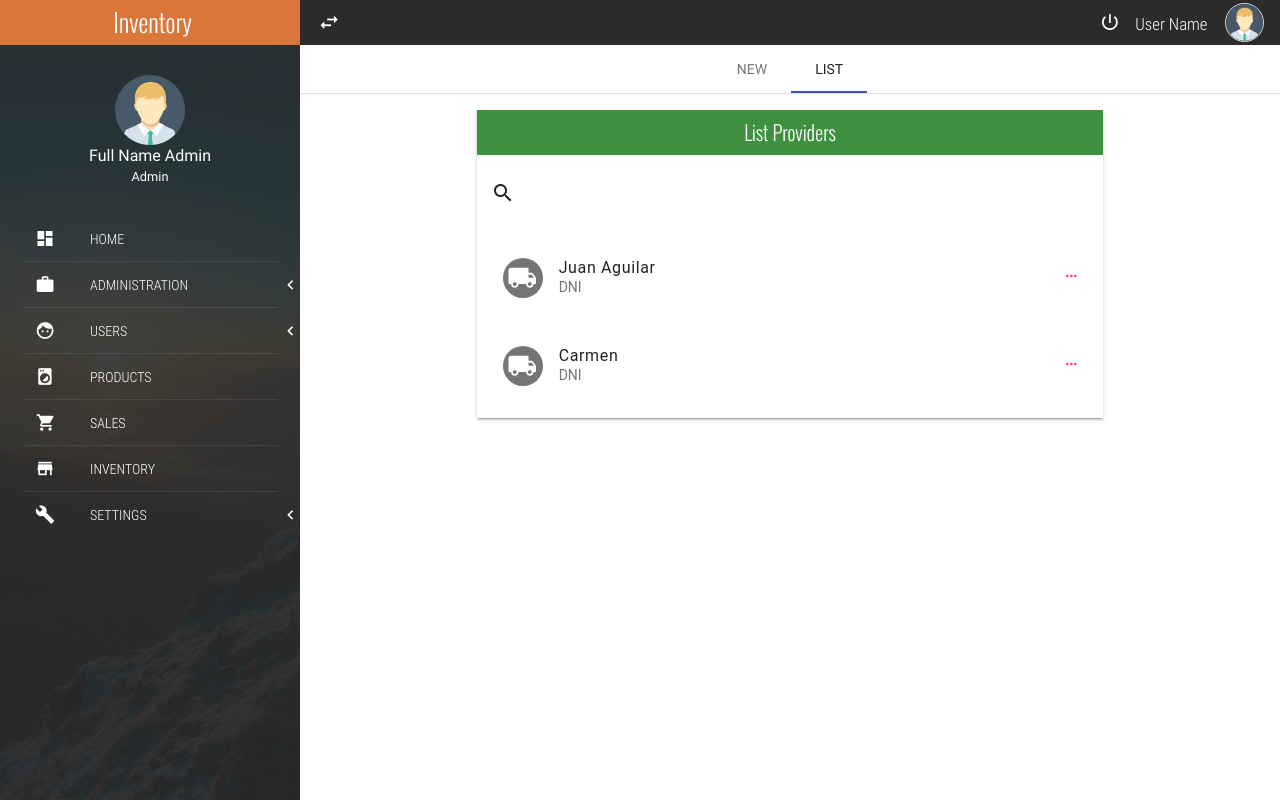
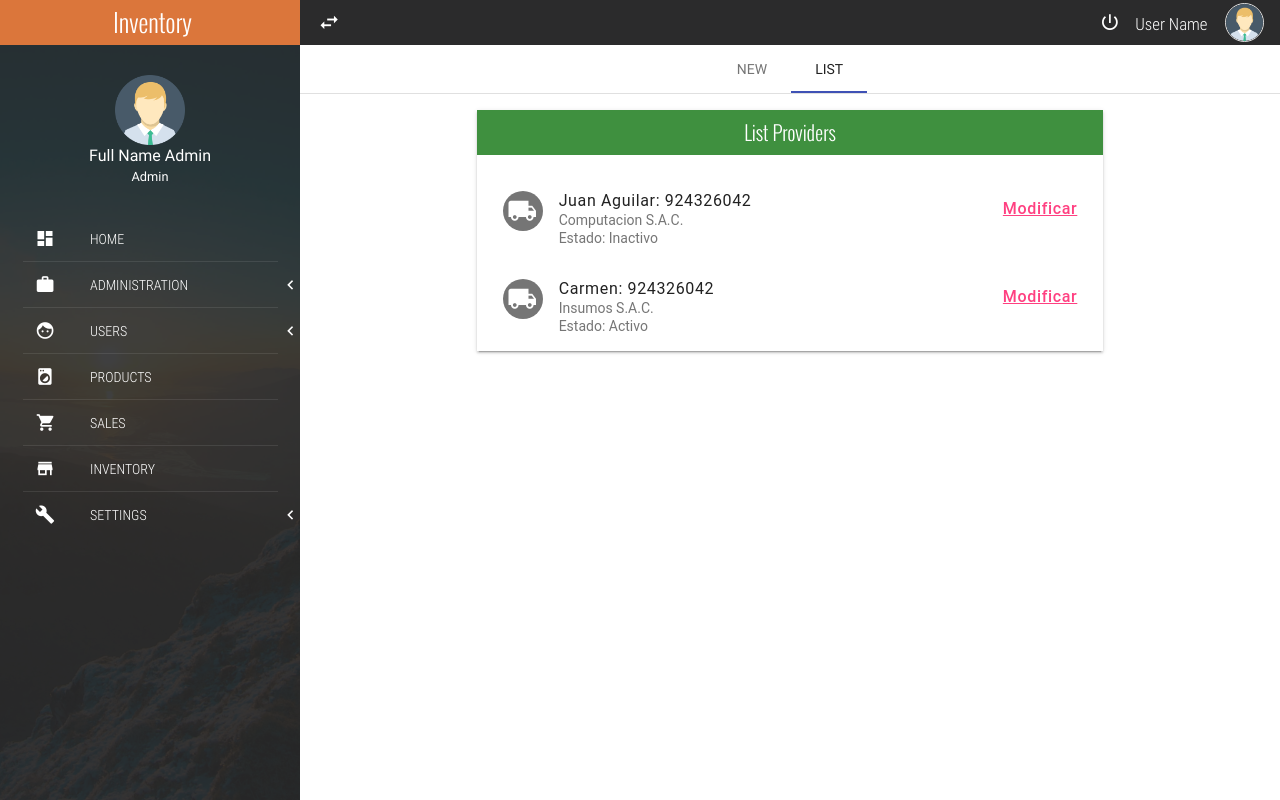
Before and after one commit to GWRT/supermercadoTrabajoFinal, a Django app: page /provider/ in a window 1280 px wide, after a click on "LIST". Run offline with Django 3.2, Linux system fonts and the light colour scheme; data comes from the database, SQL or seed files in the repository; some libraries are stand-ins or nearby versions; some web fonts are replaced.

Commit message:
arregle algunos detalles con el for para que saliera lo esencial

```diff
--- a/src/provider/templates/provider/proveedores.html
+++ b/src/provider/templates/provider/proveedores.html
@@ -81,26 +81,26 @@
 								List Providers
 							</div>
 							<div class="full-width panel-content">
-								<form action="#">
-									<div class="mdl-textfield mdl-js-textfield mdl-textfield--expandable">
-										<label class="mdl-button mdl-js-button mdl-button--icon" for="searchProvider">
-											<i class="zmdi zmdi-search"></i>
-										</label>
-										<div class="mdl-textfield__expandable-holder">
-											<input class="mdl-textfield__input" type="text" id="searchProvider">
-											<label class="mdl-textfield__label"></label>
-										</div>
-									</div>
-								</form>
 								{% for prov in provs %}
 									<div class="mdl-list">
 									<div class="mdl-list__item mdl-list__item--two-line">
 										<span class="mdl-list__item-primary-content">
 											<i class="zmdi zmdi-truck mdl-list__item-avatar"></i>
-											<span>{{prov.persona}}</span>
-											<span class="mdl-list__item-sub-title">DNI</span>
+											<span>
+												{{prov.persona}}:
+												{{prov.telefono}}
+											</span>
+											<span class="mdl-list__item-sub-title">{{prov.razonSocial}}</span>
+											<p class="mdl-list__item-sub-title">
+												{% if prov.estado %}
+													Estado: Activo
+												{% else %}
+													Estado: Inactivo
+												{% endif %}
+											</p>
+											<span class="mdl-list__item-sub-title">{{prov.telefono}}</span>
 										</span>
-										<a class="mdl-list__item-secondary-action" href="#!"><i class="zmdi zmdi-more"></i></a>
+										<a class="mdl-list__item-secondary-action" href="#!">Modificar</i></a>
 									</div>
 								</div>
 								{% endfor %}
```
